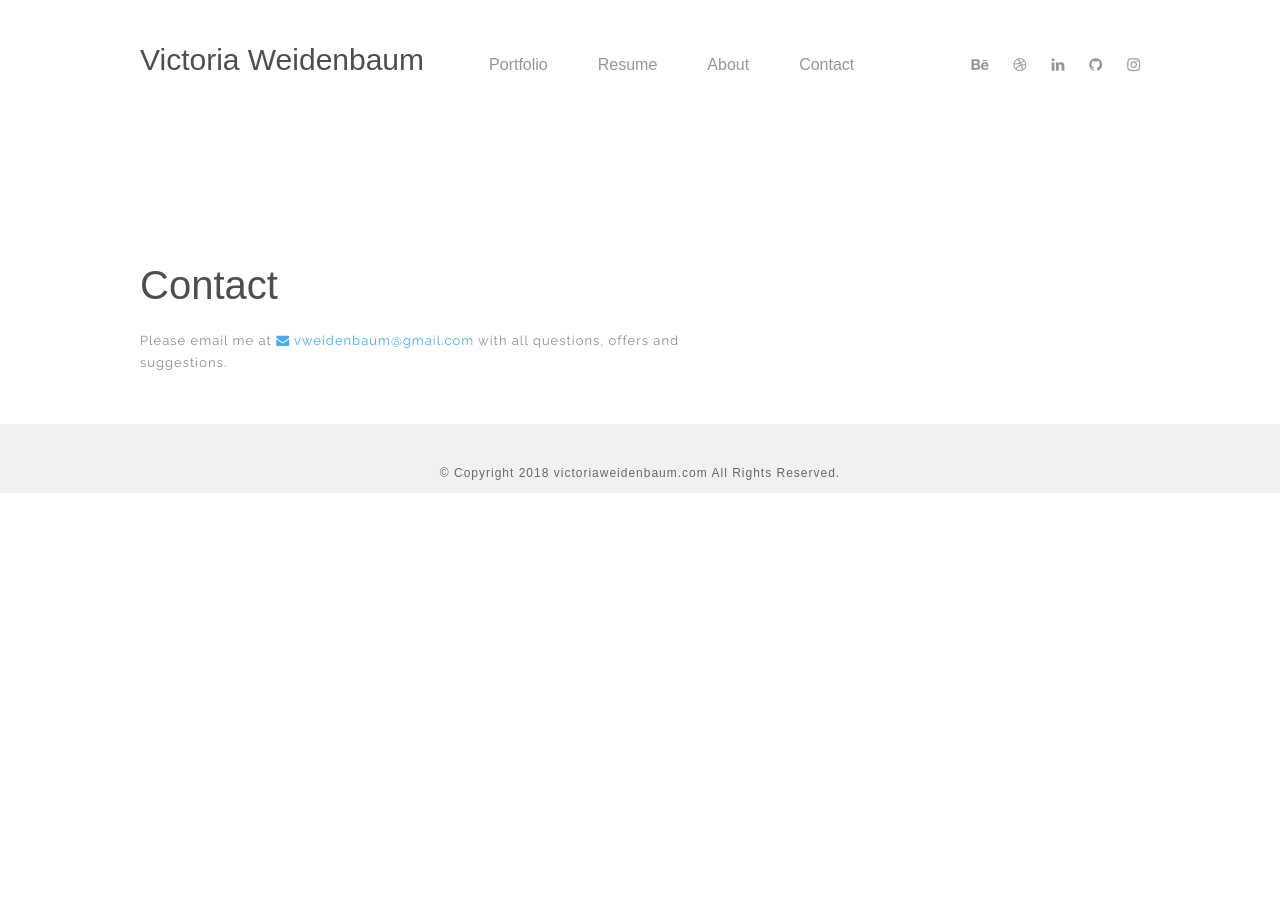
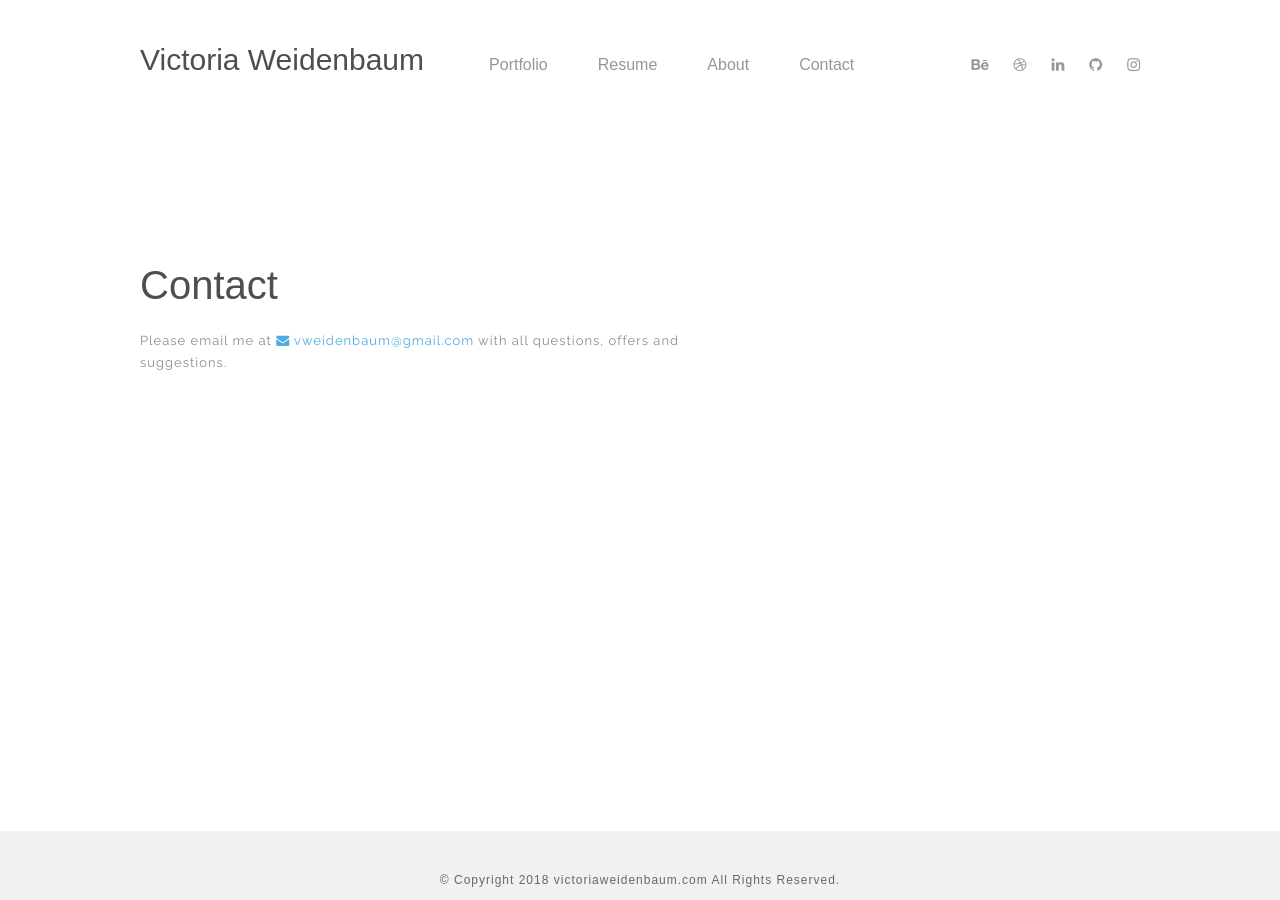
Before and after one commit to torykop/victoriaweidenbaum.com, a Jekyll site: the page built from contact.html, in a window 1280 px wide. Built offline with Jekyll 4.4.1, drawn with Linux system fonts in a browser that asks for light colours; nearby versions of some CDN libraries.

Commit message:
Fix contact for real.

```diff
--- a/css/style.css
+++ b/css/style.css
@@ -808,7 +808,7 @@ textarea:focus{background:#f4f4f4; height:250px;}
   margin: 30px 0;
 }
 
-.contact footer {
+.Contact footer {
   position: absolute;
   bottom: 0;
 }
```
